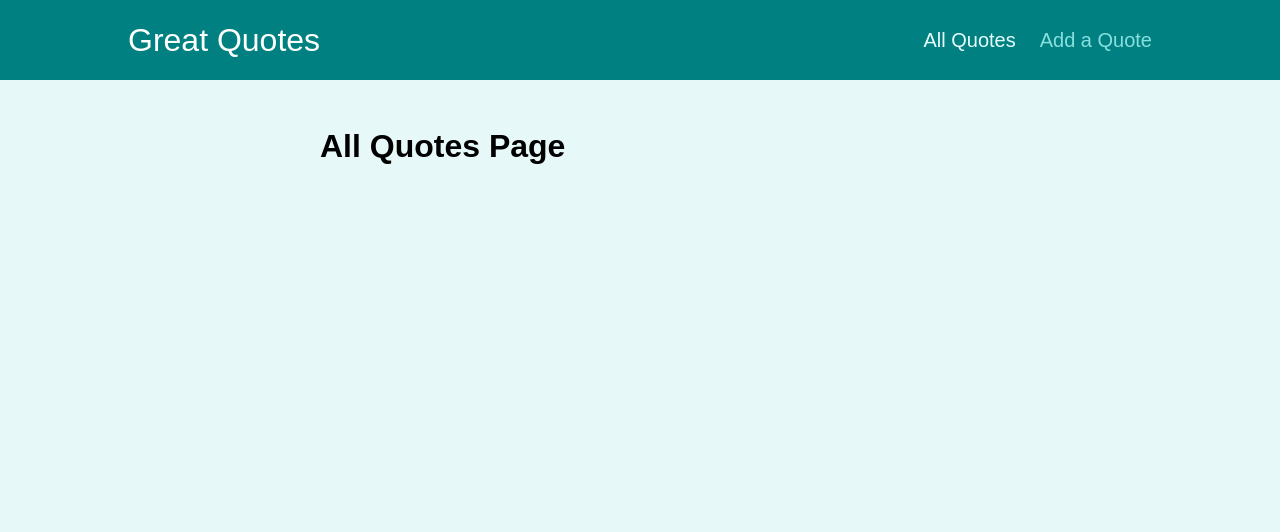
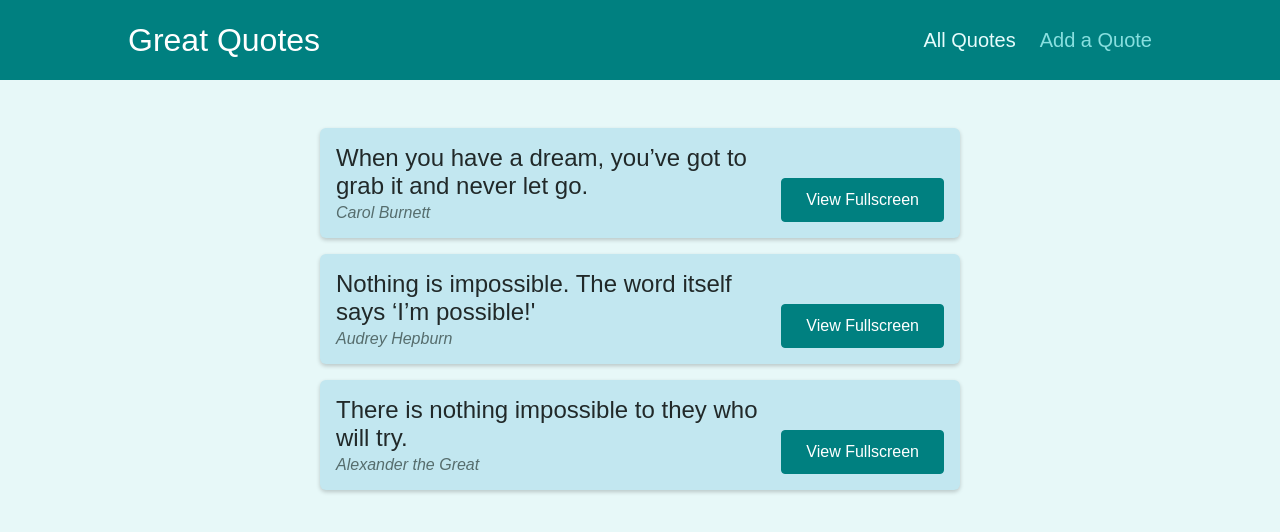
Before and after one commit to amaljaison71/Quotes, a React (Create React App) app: page /quotes in a window 1280 px wide. Shown: the top 532 px of the page. Built offline with nearby package versions, Linux system fonts and the light colour scheme.

Commit message:
[INTERNAL] Dummy quotes and folder structure changed

```diff
--- a/src/App.js
+++ b/src/App.js
@@ -1,9 +1,9 @@
 import { Redirect, Route, Switch } from "react-router-dom";
 
-import AllQuotes from "./components/pages/AllQuotes";
+import AllQuotes from "./pages/AllQuotes";
+import NewQuote from "./pages/NewQuote";
+import QuoteDetail from "./pages/QuoteDetail";
 import Layout from "./components/layout/Layout";
-import NewQuote from "./components/pages/NewQuote";
-import QuoteDetail from "./components/pages/QuoteDetail";
 
 function App() {
   return (
--- a/src/components/pages/AllQuotes.js
+++ /dev/null
@@ -1,5 +0,0 @@
-const AllQuotes = () => {
-  return <h1>All Quotes Page</h1>;
-};
-
-export default AllQuotes;
--- /dev/null
+++ b/src/pages/AllQuotes.js
@@ -0,0 +1,25 @@
+import QuoteList from '../components/quotes/QuoteList'
+
+const DUMMY_QUOTES = [
+  {
+    id: "q1",
+    author: "Carol Burnett",
+    text: "When you have a dream, you’ve got to grab it and never let go.",
+  },
+  {
+    id: "q2",
+    author: "Audrey Hepburn",
+    text: "Nothing is impossible. The word itself says ‘I’m possible!'",
+  },
+  {
+    id: "q3",
+    author: "Alexander the Great",
+    text: "There is nothing impossible to they who will try.",
+  },
+];
+
+const AllQuotes = () => {
+  return <QuoteList quotes={DUMMY_QUOTES} />;
+};
+
+export default AllQuotes;
--- a/src/components/pages/QuoteDetail.js
+++ b/src/pages/QuoteDetail.js
@@ -1,7 +1,7 @@
 import { Fragment } from "react";
 import { Route, useParams } from "react-router-dom";
 
-import Comments from "../comments/Comments";
+import Comments from "../components/comments/Comments";
 
 const QuoteDetail = () => {
   const params = useParams();
```
Also changed, not shown: src/pages/NewQuote.js (renamed from src/components/pages/NewQuote.js).
